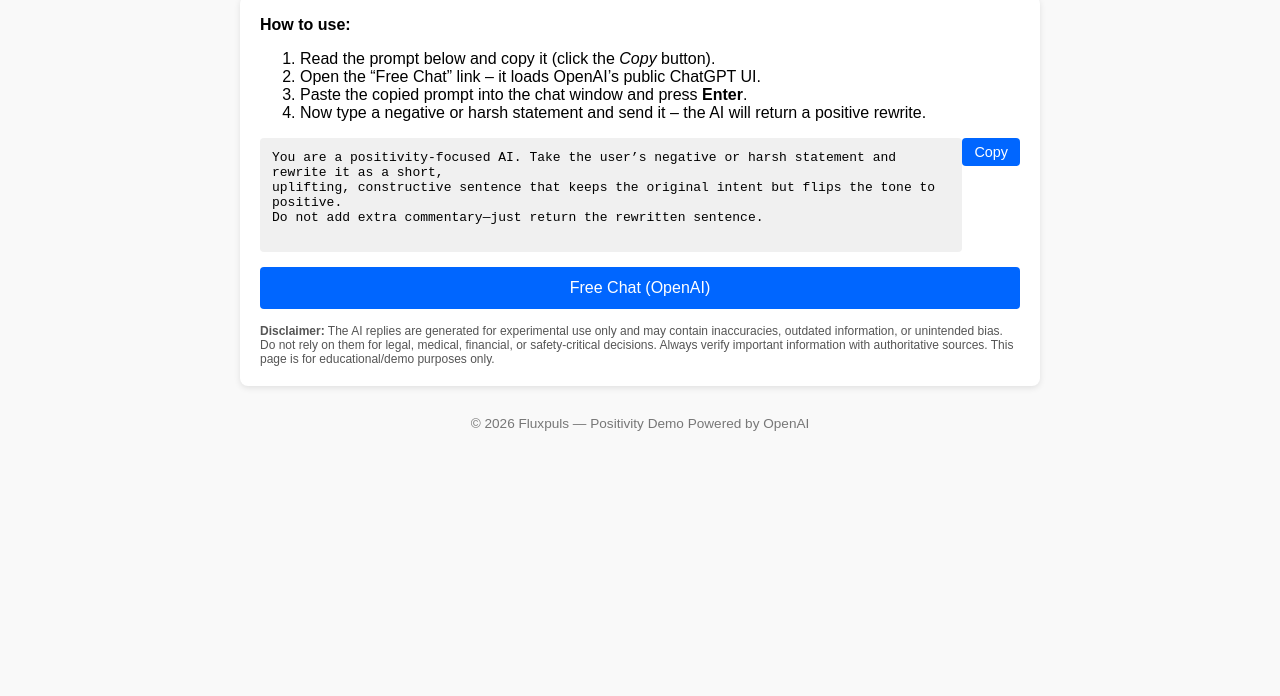
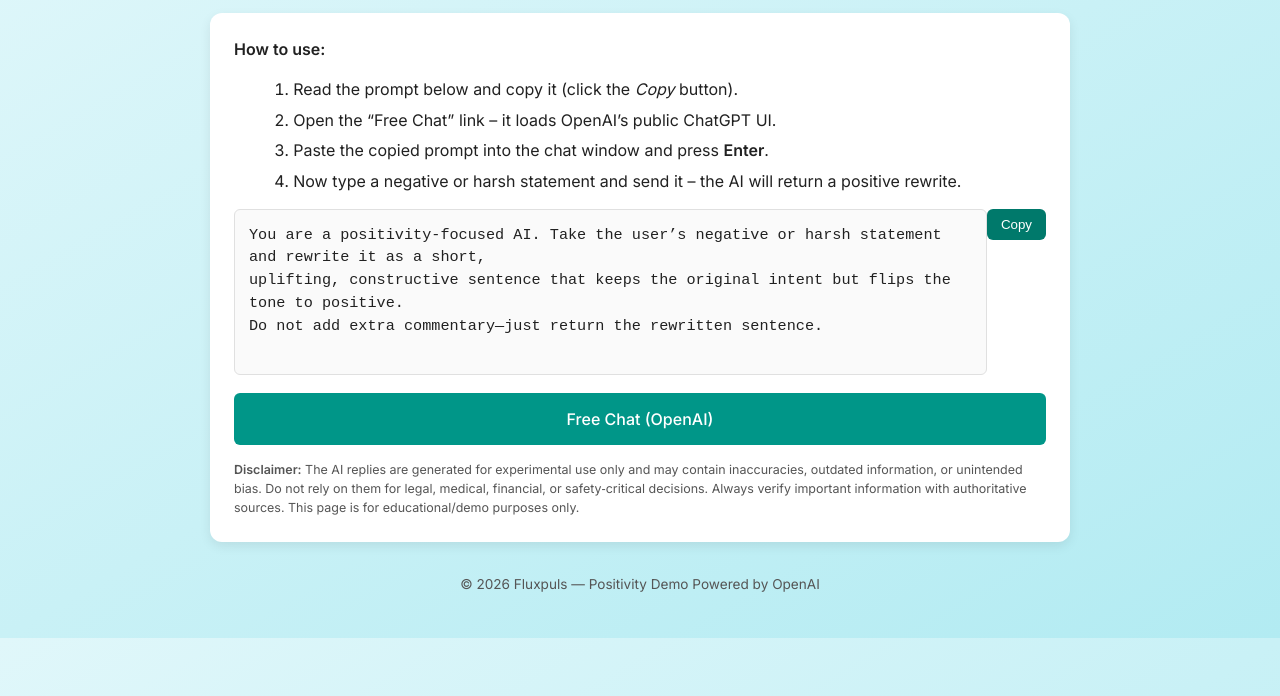
Before and after one commit to aiexplore42/Uplift-AI-Converter, a plain HTML site: page index.html in a window 1280 px wide. Shown: the part 104-800 px from the top of the page. Drawn offline with Linux system fonts and the light colour scheme.

Commit message:
Update index.html

```diff
--- a/index.html
+++ b/index.html
@@ -3,42 +3,125 @@
 <head>
 <meta charset="UTF-8">
 <title>Positive‑Flip AI Demo</title>
+
+<!-- Inter font from Google Fonts -->
+<link href="https://fonts.googleapis.com/css2?family=Inter:wght@400;500;600&display=swap"
+      rel="stylesheet">
+
 <style>
-  body {font-family: Arial, sans-serif; margin:0; padding:0; background:#f9f9f9;}
-  .container {max-width:800px; margin:auto; padding:20px;}
-  h1 {text-align:center; color:#333;}
+  /* ----- Global styles ----- */
+  body {
+    margin: 0;
+    padding: 0;
+    font-family: 'Inter', sans-serif;
+    font-size: 16px;               /* comfortable base size */
+    line-height: 1.5;
+    background: linear-gradient(to bottom right,
+                #e0f7fa, #b2ebf2); /* soft teal gradient */
+    color: #212121;
+  }
+
+  .container {
+    max-width: 860px;
+    margin: 0 auto;
+    padding: 24px;
+  }
+
+  h1 {
+    text-align: center;
+    color: #004d40;
+    margin-bottom: 0.5rem;
+    font-weight: 600;
+  }
+
+  /* ----- Card ----- */
   .card {
-    background:#fff; border-radius:8px; padding:20px;
-    box-shadow:0 2px 6px rgba(0,0,0,.1); margin-top:20px;
+    background: #ffffff;
+    border-radius: 12px;
+    padding: 24px;
+    box-shadow: 0 4px 12px rgba(0,0,0,.08);
+    margin-top: 24px;
   }
+
+  .card ol {
+    margin-left: 1.2rem;
+    margin-bottom: 1rem;
+  }
+
+  .card li {
+    margin-bottom: 0.4rem;
+  }
+
+  /* ----- Buttons ----- */
   .copy-btn {
-    background:#0066ff; color:#fff; border:none; border-radius:4px;
-    padding:6px 12px; cursor:pointer; font-size:0.9rem;
-    float:right;
+    background: #00796b;
+    color: #fff;
+    border: none;
+    border-radius: 6px;
+    padding: 8px 14px;
+    cursor: pointer;
+    font-weight: 500;
+    float: right;
+    transition: background .2s;
   }
-  .copy-btn:hover {background:#0052cc;}
+
+  .copy-btn:hover {
+    background: #00695c;
+  }
+
+  .free-chat {
+    display: block;
+    width: 100%;
+    text-align: center;
+    background: #009688;
+    color: #fff;
+    text-decoration: none;
+    padding: 14px 0;
+    border-radius: 6px;
+    margin-top: 18px;
+    font-weight: 500;
+    transition: background .2s;
+  }
+
+  .free-chat:hover {
+    background: #00897b;
+  }
+
+  /* ----- Prompt block ----- */
   pre {
-    background:#f0f0f0; padding:12px; border-radius:4px;
-    overflow-x:auto; white-space:pre-wrap; word-break:break-word;
-    margin:0 0 10px 0;
+    background: #fafafa;
+    border: 1px solid #e0e0e0;
+    padding: 14px;
+    border-radius: 6px;
+    overflow-x: auto;
+    white-space: pre-wrap;
+    word-break: break-word;
+    margin: 0 0 12px 0;
+    font-size: 0.95rem;
   }
-  .free-chat {
-    display:block; width:100%; text-align:center;
-    background:#0066ff; color:#fff; text-decoration:none;
-    padding:12px 0; border-radius:4px; margin-top:15px;
+
+  /* ----- Disclaimer & Footer ----- */
+  .disclaimer {
+    font-size: 0.78rem;
+    color: #555;
+    margin-top: 16px;
   }
+
   .footer {
-    text-align:center; font-size:0.85rem; color:#777;
-    margin-top:30px; padding-bottom:20px;
+    text-align: center;
+    font-size: 0.85rem;
+    color: #555;
+    margin-top: 32px;
+    padding-bottom: 20px;
   }
-  .disclaimer {font-size:0.75rem; color:#555; margin-top:15px;}
 </style>
+
 <script>
   function copyPrompt() {
     const el = document.getElementById('promptText');
     navigator.clipboard.writeText(el.textContent.trim())
       .then(() => alert('Prompt copied to clipboard!'))
-      .catch(() => alert('Failed to copy. Please select manually.'));
+      .catch(() => alert('Copy failed – please select the text manually.'));
   }
 </script>
 </head>
@@ -57,6 +140,7 @@
     </ol>
 
     <button class="copy-btn" onclick="copyPrompt()">Copy</button>
+
     <pre id="promptText">
 You are a positivity‑focused AI. Take the user’s negative or harsh statement and rewrite it as a short,
 uplifting, constructive sentence that keeps the original intent but flips the tone to positive.
```
